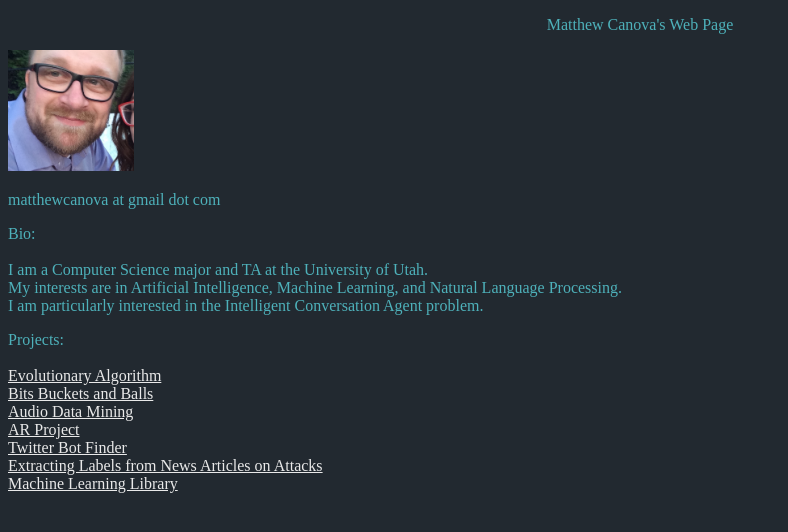
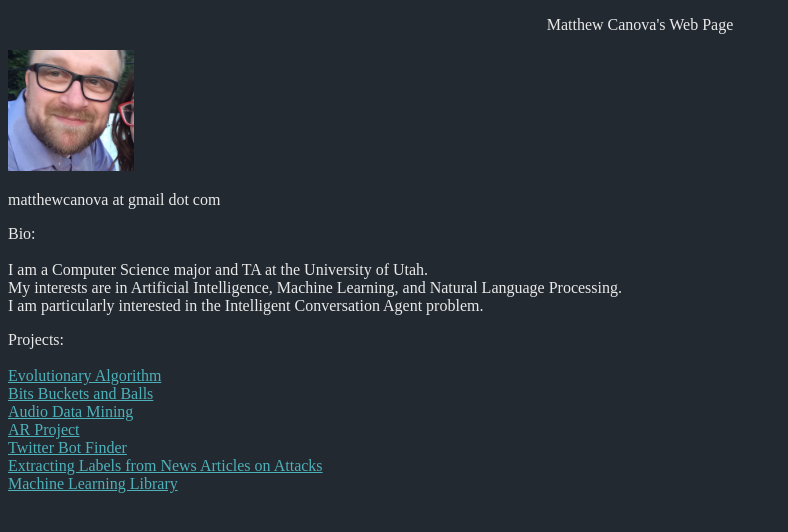
Before and after one commit to matthewcanova/matthewcanova.github.io, a plain HTML site: page index.html in a window 1280 px wide. Shown: the whole page, without its empty margins (0-788 px from the left). Drawn offline with Linux system fonts and the light colour scheme.

Commit message:
New colors.

```diff
--- a/index.html
+++ b/index.html
@@ -5,7 +5,7 @@
     <title>Matthew Canova's Website</title>
 </head>
 
-<body bgcolor="#222930" text="#4EB1BA" link="#E9E9E9">
+<body bgcolor="#222930" text="#E9E9E9" link="#4EB1BA">
 <p align="center">Matthew Canova's Web Page</p>
 <img src="pic.png" alt="Me" style="width:10%;height:10%">
 <p>matthewcanova at gmail dot com</p>
```
